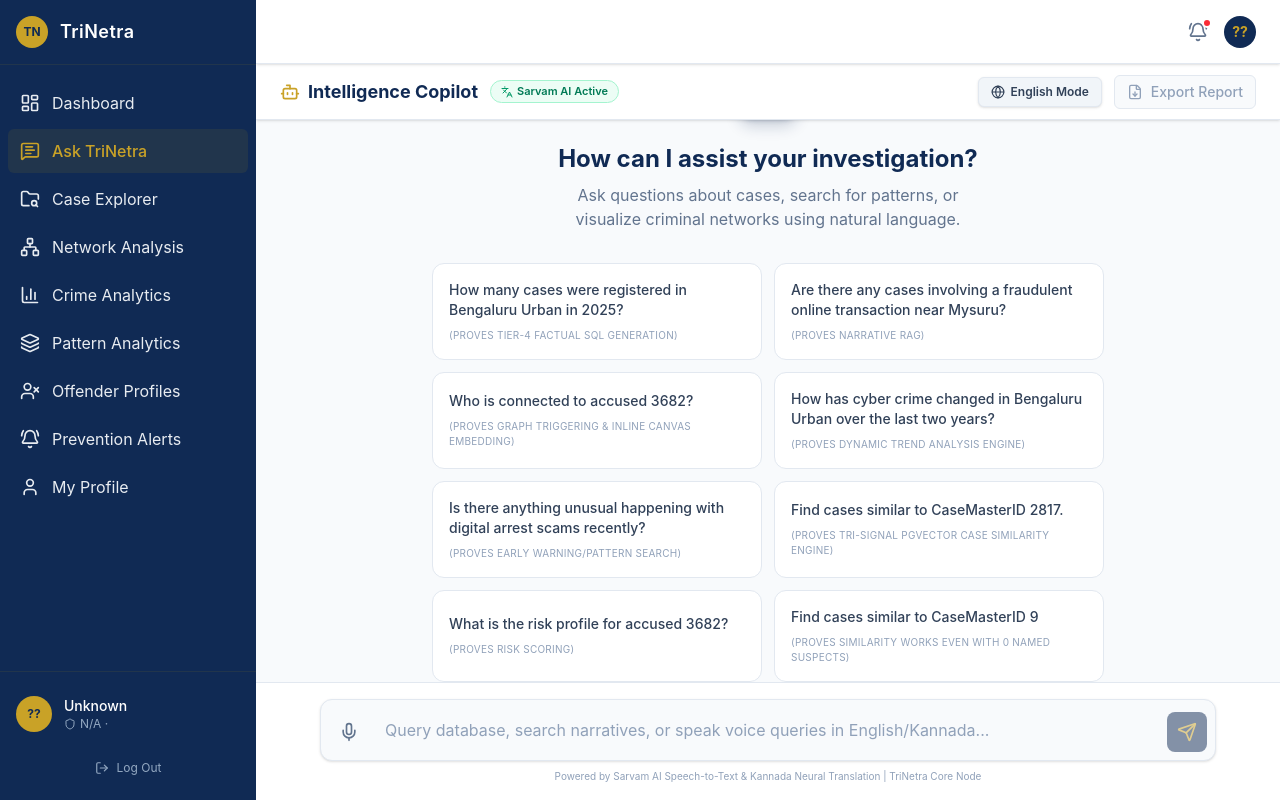
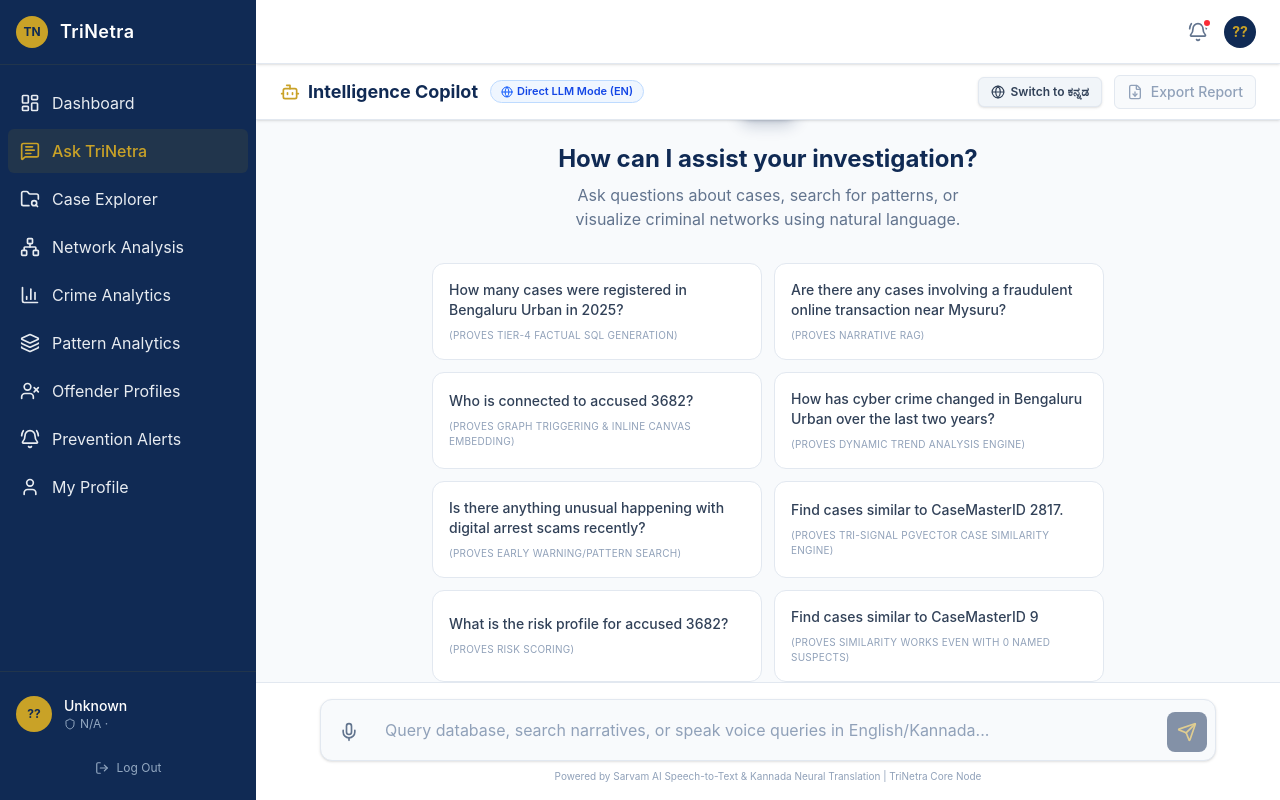
Before and after one commit to Yashvanth-7353/TriNetra, a React (Vite) app in the folder TriNetra/trinetra-client/: page /ask in a window 1280 px wide. Built offline with nearby package versions, Linux system fonts and the light colour scheme.

Commit message:
Sarvam bug fix

```diff
--- a/TriNetra/trinetra-client/src/pages/AskTriNetra.tsx
+++ b/TriNetra/trinetra-client/src/pages/AskTriNetra.tsx
@@ -96,20 +96,20 @@ export default function AskTriNetra() {
         stream.getTracks().forEach(track => track.stop());
         const audioBlob = new Blob(audioChunksRef.current, { type: 'audio/wav' });
         setIsTranscribing(true);
-        setStatusMessage('Sarvam AI: Transcribing audio...');
+        setStatusMessage(lang === 'KN' ? 'Sarvam AI: Transcribing Kannada audio...' : 'Transcribing English audio...');
         try {
-          const langCode = lang === 'KN' ? 'kn-IN' : 'kn-IN'; // Sarvam AI excels at Kannada speech
+          const langCode = lang === 'KN' ? 'kn-IN' : 'en-IN';
           const res = await transcribeAudio(audioBlob, langCode);
           if (res.transcript) {
             setInputValue(res.transcript);
-            setStatusMessage('Sarvam STT: Voice transcribed successfully!');
+            setStatusMessage('Voice transcribed successfully!');
             setTimeout(() => setStatusMessage(null), 3500);
           } else {
-            setStatusMessage('Sarvam STT: No speech recognized.');
+            setStatusMessage('No speech recognized.');
             setTimeout(() => setStatusMessage(null), 3000);
           }
         } catch (err: any) {
-          console.error('Sarvam STT error:', err);
+          console.error('STT error:', err);
           alert('Speech-to-Text failed: ' + err.message);
           setStatusMessage(null);
         } finally {
@@ -119,7 +119,7 @@ export default function AskTriNetra() {
 
       mediaRecorder.start();
       setIsRecording(true);
-      setStatusMessage('Sarvam STT: Recording voice... Click mic to stop.');
+      setStatusMessage('Recording voice... Click mic to stop.');
     } catch (err: any) {
       console.error('Microphone error:', err);
       alert('Microphone access denied or not supported by browser.');
@@ -141,8 +141,6 @@ export default function AskTriNetra() {
     }
   };
 
-  const isKannadaText = (str: string) => /[\u0C80-\u0CFF]/.test(str);
-
   const handleSendMessage = async (text: string) => {
     if (!text.trim()) return;
 
@@ -159,8 +157,8 @@ export default function AskTriNetra() {
     try {
       let queryForBackend = text;
 
-      // Check if text is in Kannada script or Kannada language mode is active
-      if (isKannadaText(text) || lang === 'KN') {
+      // ONLY use Sarvam AI Translation when in Kannada (KN) mode
+      if (lang === 'KN') {
         setStatusMessage('Sarvam AI: Translating Kannada query to English...');
         try {
           const tr = await translateText(text, 'kn-IN', 'en-IN');
@@ -177,8 +175,8 @@ export default function AskTriNetra() {
 
       let answerText = data.answer || "I'm sorry, I couldn't process that.";
 
-      // Translate response back to Kannada if user is in Kannada mode or typed in Kannada
-      if (lang === 'KN' || isKannadaText(text)) {
+      // ONLY translate response to Kannada when in Kannada (KN) mode
+      if (lang === 'KN') {
         setStatusMessage('Sarvam AI: Translating response to Kannada...');
         try {
           const trAns = await translateText(answerText, 'en-IN', 'kn-IN');
@@ -229,10 +227,17 @@ export default function AskTriNetra() {
             <Bot className="w-5 h-5 text-accent-500" />
             Intelligence Copilot
           </h1>
-          <span className="inline-flex items-center gap-1 px-2.5 py-0.5 rounded-full text-[11px] font-semibold bg-emerald-50 text-emerald-700 border border-emerald-200">
-            <Languages className="w-3 h-3 text-emerald-600" />
-            Sarvam AI Active
-          </span>
+          {lang === 'KN' ? (
+            <span className="inline-flex items-center gap-1 px-2.5 py-0.5 rounded-full text-[11px] font-semibold bg-emerald-50 text-emerald-700 border border-emerald-200">
+              <Languages className="w-3 h-3 text-emerald-600" />
+              Sarvam AI Active (KN)
+            </span>
+          ) : (
+            <span className="inline-flex items-center gap-1 px-2.5 py-0.5 rounded-full text-[11px] font-semibold bg-blue-50 text-blue-700 border border-blue-200">
+              <Globe className="w-3 h-3 text-blue-600" />
+              Direct LLM Mode (EN)
+            </span>
+          )}
         </div>
         <div className="flex items-center gap-3">
           <button
@@ -240,13 +245,13 @@ export default function AskTriNetra() {
             className={cn(
               "flex items-center gap-1.5 text-xs font-semibold px-3 py-1.5 rounded-md border transition-all shadow-sm",
               lang === 'KN'
-                ? "bg-primary-900 text-white border-primary-900"
+                ? "bg-primary-900 text-white border-primary-900 shadow-md"
                 : "bg-slate-100 text-slate-700 border-slate-200 hover:bg-slate-200"
             )}
             title="Toggle between English and Kannada (Sarvam AI translation)"
           >
             <Globe className="w-3.5 h-3.5" />
-            {lang === 'EN' ? 'English Mode' : 'ಕನ್ನಡ (Sarvam AI)'}
+            {lang === 'EN' ? 'Switch to ಕನ್ನಡ' : 'Switch to English'}
           </button>
           <button
             onClick={handleExport}
```
